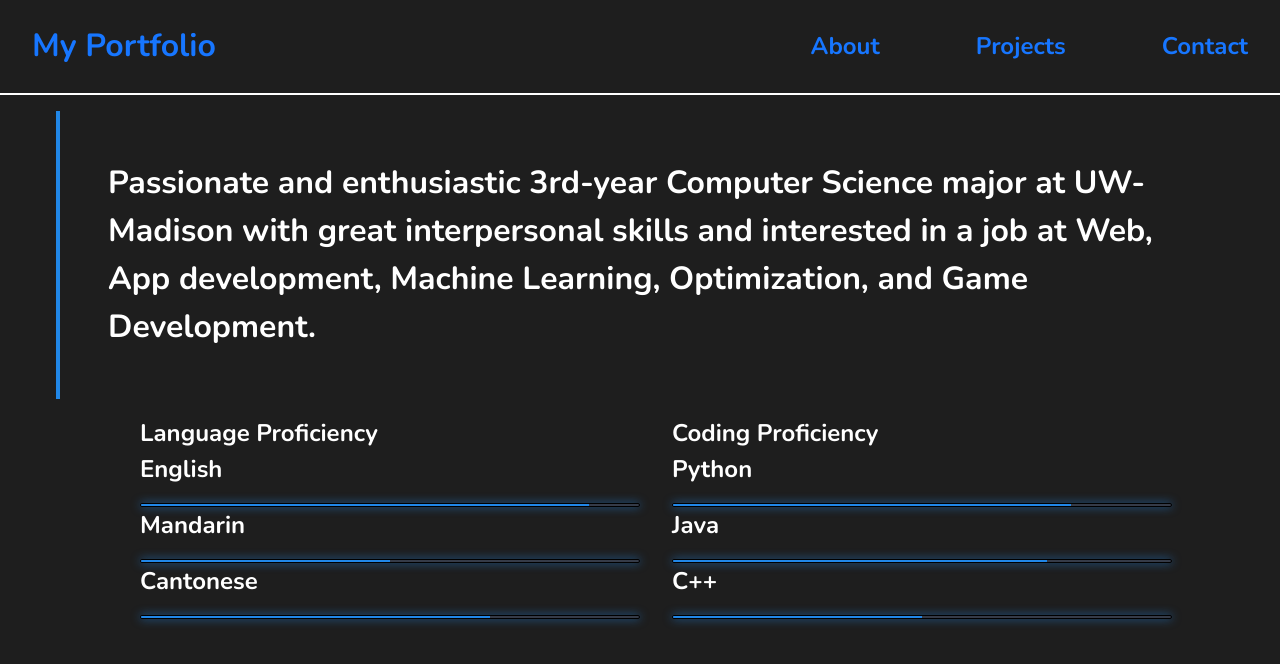
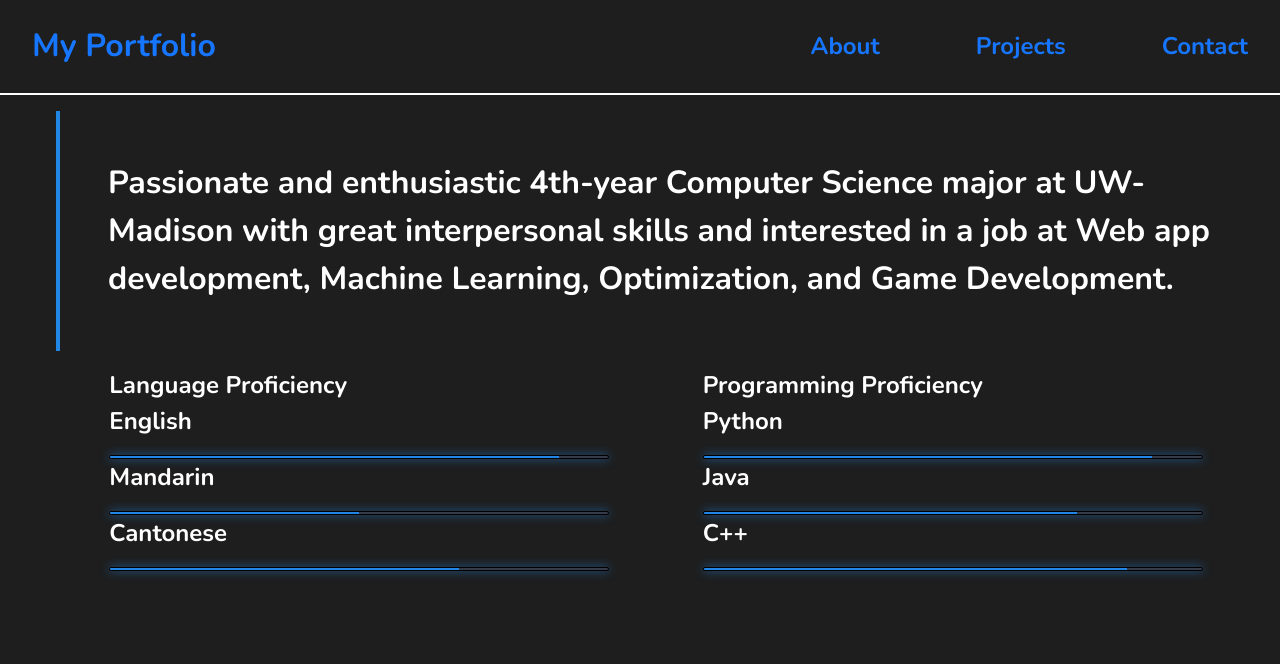
Before and after one commit to IntelAntique/IntelAntique.github.io, a React (Create React App) app in the folder my-app/: page /About in a window 1280 px wide. Shown: the top 664 px of the page. Built offline with nearby package versions, Linux system fonts and the light colour scheme.

Commit message:
added flex wrap

```diff
--- a/my-app/src/App.css
+++ b/my-app/src/App.css
@@ -48,7 +48,7 @@ a:focus::after {
   background-position: center;
   background-repeat: no-repeat;
   background-size: cover;
-  overflow: hidden;
+  overflow: auto;
   /* background-image: url("https://media.tenor.com/g0lOVxsqwcYAAAAd/gyrate.gif");npm i typewriter-effect */
 }
 
@@ -56,32 +56,8 @@ a:focus::after {
   color:white;
   margin: 1rem;
   text-align: center;
-}
-
-.nav{
-  background-color: #1E1E1E;
-  border-bottom: 2px solid white;
-  color: #1776FF;
-  display: flex;
-  justify-content: space-between;
-  align-items: center;
-  font-size: 32px;
-  gap: 2rem;
-  padding: 1rem 2rem;
-}
-
-.nav a{
-  color: inherit;
-  text-decoration: none;
-}
-
-.nav ul{
-  font-size: 24px;
-  margin: 0;
-  padding: 0;
-  list-style: none;
-  display: flex;
-  gap: 6rem;
+  display: flexbox;
+  flex-wrap: wrap;
 }
 
 .Home{
--- /dev/null
+++ b/my-app/src/NavBar.css
@@ -0,0 +1,32 @@
+.nav{
+    background-color: #1E1E1E;
+    border-bottom: 2px solid white;
+    color: #1776FF;
+    display: flex;
+    justify-content: space-between;
+    align-items: center;
+    font-size: 32px;
+    gap: 2rem;
+    padding: 1rem 2rem;
+    flex-wrap: wrap;
+}
+
+.nav a{
+    color: inherit;
+    text-decoration: none;
+}
+
+.nav ul{
+    font-size: 24px;
+    margin: 0;
+    padding: 0;
+    list-style: none;
+    display: flex;
+    gap: 6rem;
+}
+
+.NavBar{
+    display: flex;
+    justify-content: space-between;
+    flex-wrap: wrap;
+}
--- a/my-app/src/NavBar.js
+++ b/my-app/src/NavBar.js
@@ -1,9 +1,10 @@
 import { Link, useMatch, useResolvedPath } from "react-router-dom"
+import './NavBar.css';
 
 export default function NavBar() {
     return <nav className="nav">
         <Link to="/" className="site-title">My Portfolio</Link>
-        <ul>
+        <ul className="NavBar">
             <li className="About">
                 <CustomLink to="/About" >About</CustomLink>
             </li>
--- a/my-app/src/pages/About.css
+++ b/my-app/src/pages/About.css
@@ -1,8 +1,11 @@
 .Skills{
-  justify-content: center;
+  justify-content: space-evenly;
   font-size: 24px;
   color: white;
   display: flex;
+  align-items: center;
+  box-sizing: border-box;
+  flex-wrap: wrap;
 }
 
 .Paragraph{
@@ -85,7 +88,7 @@
 }
 
 .Python{
-  width: 80%;
+  width: 90%;
   animation: Python 2s;
 }
 
@@ -95,7 +98,7 @@
 }
 
 .C{
-  width: 50%;
+  width: 85%;
   animation: C 2s;
 }
 
@@ -104,7 +107,7 @@
     width: 0%;
   }
   100%{
-    width: 80%;
+    width: 90%;
   }
 }
 
@@ -122,6 +125,6 @@
     width: 0%;
   }
   100%{
-    width: 50%;
+    width: 85%;
   }
 }
--- a/my-app/src/pages/About.js
+++ b/my-app/src/pages/About.js
@@ -3,8 +3,8 @@ import './About.css'
 export default function About(){
     return <div className="About">
         <p className='Paragraph' >
-            Passionate and enthusiastic 3rd-year Computer Science major at UW-Madison with great interpersonal skills
-            and interested in a job at Web, App development, Machine Learning, Optimization, and Game Development.
+            Passionate and enthusiastic 4th-year Computer Science major at UW-Madison with great interpersonal skills
+            and interested in a job at Web app development, Machine Learning, Optimization, and Game Development.
         </p>
         <div className="Skills">
             <ul className="Language"> Language Proficiency
@@ -19,7 +19,7 @@ export default function About(){
                 </li>
             </ul>
 
-            <ul className="Coding"> Coding Proficiency
+            <ul className="Coding"> Programming Proficiency
                 <li>
                     <p>Python</p> <span className="Coding bar"><span className="Python"></span></span>
                 </li>
--- a/my-app/src/pages/Contact.css
+++ b/my-app/src/pages/Contact.css
@@ -5,6 +5,7 @@
     margin: 5rem;
     list-style: none;
     text-decoration: none;
+    align-items: center;
 }
 
 .Links a{
--- a/my-app/src/pages/Projects.css
+++ b/my-app/src/pages/Projects.css
@@ -0,0 +1,6 @@
+.Projects{
+    text-align: center;
+    align-items: center;
+    align-content: center;
+    align-self: center;
+}
```
